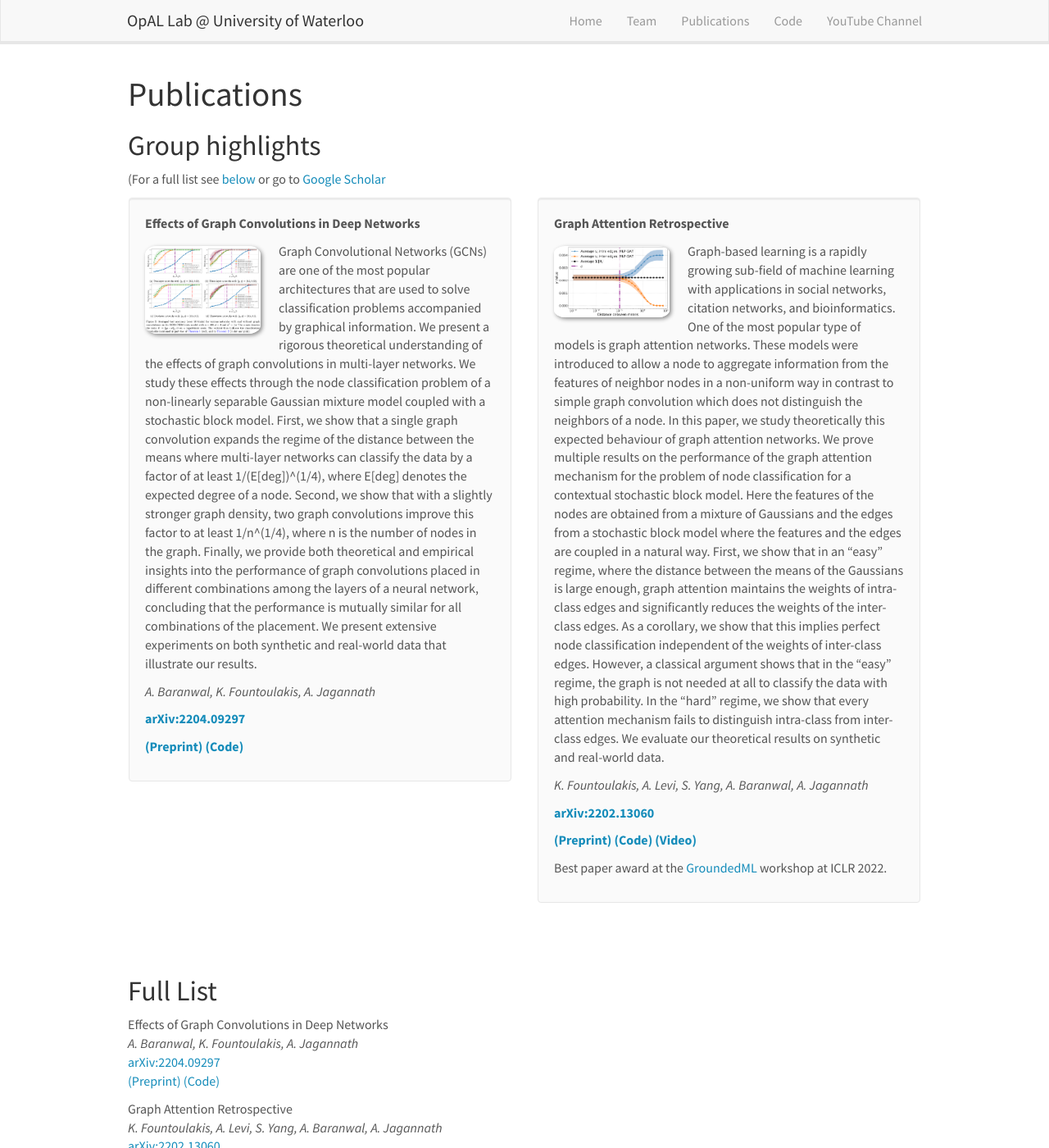
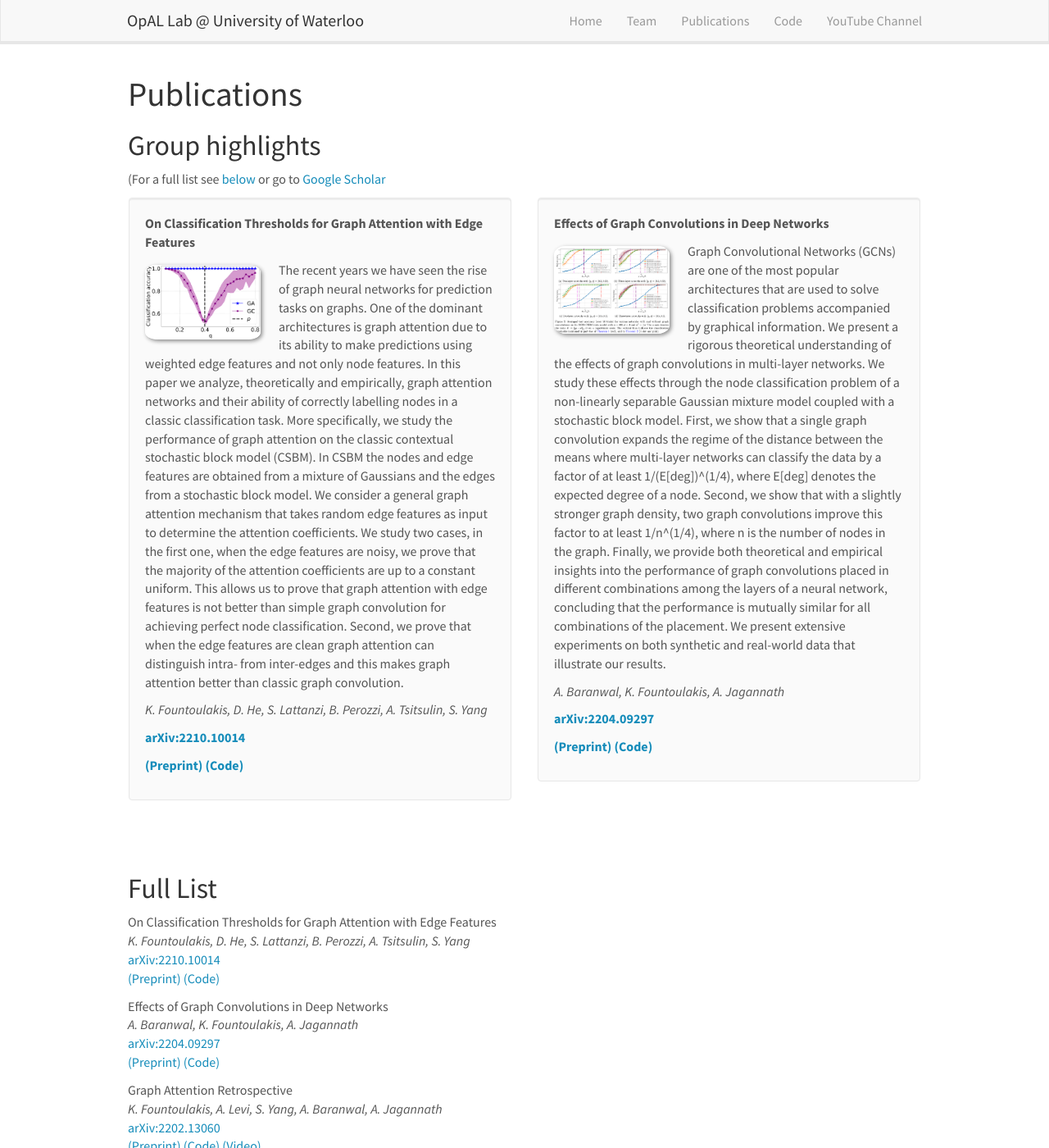
Before and after one commit to opallab/opallab.github.io, a Jekyll site: the page built from _pages/publications.md, in a window 1280 px wide and 1400 px high. Shown: the whole window at 82% size. Built offline with Jekyll 4.4.1, drawn with Linux system fonts in a browser that asks for light colours; nearby versions of some CDN libraries.

Commit message:
added new paper

```diff
--- a/_data/publist.yml
+++ b/_data/publist.yml
@@ -1,3 +1,25 @@
+- title: "On Classification Thresholds for Graph Attention with Edge Features"
+  image: clean_edges_varying_q_positive_result.png
+  description: The recent years we have seen the rise of graph neural networks for prediction tasks on graphs. One of the dominant architectures is graph attention due to its ability to make predictions using weighted edge features and not only node features. In this paper we analyze, theoretically and empirically, graph attention networks and their ability of correctly labelling nodes in a classic classification task. More specifically, we study the performance of graph attention on the classic contextual stochastic block model (CSBM). In CSBM the nodes and edge features are obtained from a mixture of Gaussians and the edges from a stochastic block model. We consider a general graph attention mechanism that takes random edge features as input to determine the attention coefficients. We study two cases, in the first one, when the edge features are noisy, we prove that the majority of the attention coefficients are up to a constant uniform. This allows us to prove that graph attention with edge features is not better than simple graph convolution for achieving perfect node classification. Second, we prove that when the edge features are clean graph attention can distinguish intra- from inter-edges and this makes graph attention better than classic graph convolution.
+  authors: K. Fountoulakis, D. He, S. Lattanzi, B. Perozzi, A. Tsitsulin, S. Yang
+  link:
+    url: https://arxiv.org/abs/2210.10014
+    display: arXiv:2210.10014
+  highlight: 1
+  news2:
+  code:
+    url: https://github.com/opallab/on-classification-thresholds-for-graph-attention-with-edge-features/tree/main
+    display: (Code)
+  slides:
+    url:
+    display:
+  video:
+    url:
+    display:
+  preprint:
+    url: https://arxiv.org/abs/2210.10014
+    display: (Preprint)
+
 - title: "Effects of Graph Convolutions in Deep Networks"
   image: effects_of_gc_in_deep_networks.png
   description: Graph Convolutional Networks (GCNs) are one of the most popular architectures that are used to solve classification problems accompanied by graphical information. We present a rigorous theoretical understanding of the effects of graph convolutions in multi-layer networks. We study these effects through the node classification problem of a non-linearly separable Gaussian mixture model coupled with a stochastic block model. First, we show that a single graph convolution expands the regime of the distance between the means where multi-layer networks can classify the data by a factor of at least 1/(E[deg])^(1/4), where E[deg] denotes the expected degree of a node. Second, we show that with a slightly stronger graph density, two graph convolutions improve this factor to at least 1/n^(1/4), where n is the number of nodes in the graph. Finally, we provide both theoretical and empirical insights into the performance of graph convolutions placed in different combinations among the layers of a neural network, concluding that the performance is mutually similar for all combinations of the placement. We present extensive experiments on both synthetic and real-world data that illustrate our results.
@@ -27,7 +49,7 @@
   link:
     url: https://arxiv.org/abs/2202.13060
     display: arXiv:2202.13060
-  highlight: 1
+  highlight: 0
   news2: Best paper award at the <a href='https://sites.google.com/view/groundedml2022'>GroundedML</a> workshop at ICLR 2022.
   code:
     url: https://github.com/opallab/Graph-Attention-Retrospective/
```
Also changed, not shown: images/pubpic/clean_edges_varying_q_positive_result.png (added).
